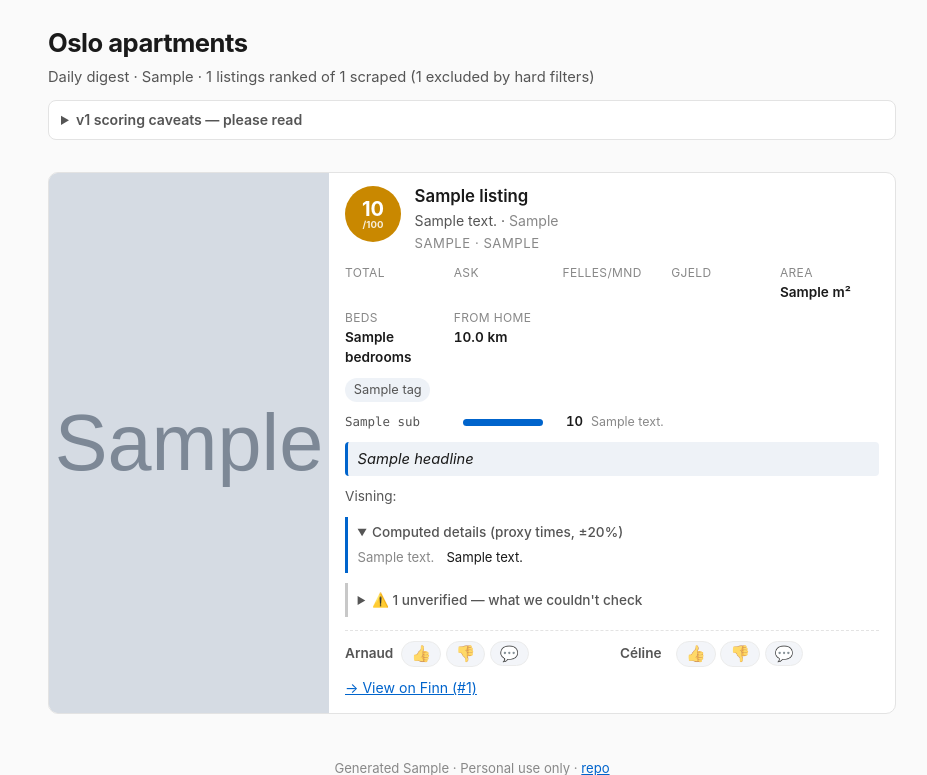
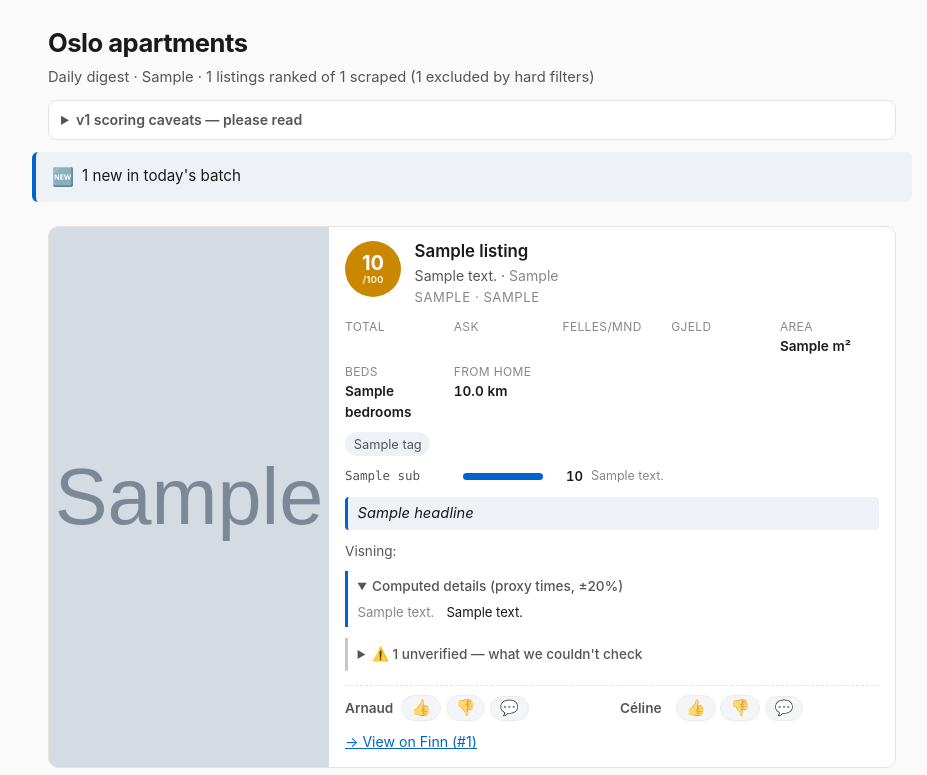
Before and after one commit to arnaud-boop/oslo-apartment-hunt, a Python web app: template templates/index.html.j2 in a window 1280 px wide. Shown: the top 775 px of the page, without its empty margins (168-1095 px from the left). Run offline with Jinja, Linux system fonts and the light colour scheme; the template is opened without the code that fills it: most values are stand-ins (such as "Sample title", 1, 10 or a date in 2020); grey boxes marked "Sample" are stand-in pictures.

Commit message:
v1.1: history tracking + 🆕 NEW tag (per-voter, persists until acked)
v1.1: history tracking + 🆕 NEW tag (per-voter, persists until acked)

```diff
--- a/static/style.css
+++ b/static/style.css
@@ -368,6 +368,47 @@ a:hover { color: var(--accent-hover); }
   font-size: 0.88rem;
 }
 
+/* ----- new arrivals banner ----- */
+
+.new-arrivals-banner {
+  max-width: 880px;
+  margin: 0 auto;
+  padding: 0.75rem 1rem;
+  background: var(--tag-bg);
+  border-left: 4px solid var(--accent);
+  border-radius: 6px;
+  font-size: 0.95rem;
+  color: var(--fg);
+  display: flex;
+  align-items: center;
+  gap: 0.5rem;
+  margin-top: -0.25rem;
+  margin-bottom: 0.5rem;
+}
+.new-arrivals-icon { font-size: 1.1rem; }
+.new-arrivals-suffix { color: var(--fg-faint); font-size: 0.85rem; }
+
+/* ----- 🆕 NEW per-listing tag ----- */
+/* Always rendered on cards with data-new-in-batch="1"; CSS hides it for any
+ * voter who has already acknowledged (voted/noted). Read-only viewers
+ * (no ?v= URL param) see no NEW tags. */
+
+.new-tag {
+  background: var(--score-high);
+  color: white;
+  font-weight: 600;
+  letter-spacing: 0.02em;
+}
+
+/* Hide NEW tag by default; voter-specific rules below opt back in. */
+.new-tag { display: none; }
+body[data-voter="arnaud"] [data-finn-id]:not([data-arnaud-acked="1"]) .new-tag {
+  display: inline-block;
+}
+body[data-voter="celine"] [data-finn-id]:not([data-celine-acked="1"]) .new-tag {
+  display: inline-block;
+}
+
 /* ----- voting block ----- */
 
 .voting-block {
--- a/static/votes.js
+++ b/static/votes.js
@@ -39,6 +39,11 @@
     });
   }
 
+  // Banner count is server-rendered as the collective "new in batch"
+  // figure. Recompute it once now to reflect the current voter's
+  // acknowledged state (e.g. 5 new total but you've already acked 2 → 3).
+  refreshBannerCount();
+
   function fetchAllVotes() {
     fetch(ENDPOINT, { method: "GET", cache: "no-cache" })
       .then(function (r) {
@@ -58,12 +63,38 @@
       const finn = String(row.finn_id || "");
       const voter = String(row.voter || "").toLowerCase();
       if (!finn || !voter) return;
-      const card = document.querySelector('[data-finn-id="' + cssEscape(finn) + '"]');
+      const card = document.querySelector(
+        'article[data-finn-id="' + cssEscape(finn) + '"]'
+      );
       if (!card) return;
       const column = card.querySelector('.vote-column[data-voter="' + voter + '"]');
-      if (!column) return;
-      setColumnState(column, row.vote || "", row.note || "");
+      if (column) setColumnState(column, row.vote || "", row.note || "");
+      setAckedAttr(card, voter, row.vote, row.note);
     });
+    refreshBannerCount();
+  }
+
+  function setAckedAttr(card, voter, vote, note) {
+    const acked = (vote && vote !== "") || (note && note !== "");
+    const attr = "data-" + voter + "-acked";
+    if (acked) card.setAttribute(attr, "1");
+    else card.removeAttribute(attr);
+  }
+
+  function refreshBannerCount() {
+    if (!VOTER) return;
+    const banner = document.querySelector(".new-arrivals-banner");
+    if (!banner) return;
+    const counter = banner.querySelector("[data-new-banner-count]");
+    const suffix = banner.querySelector("[data-new-banner-suffix]");
+    // Count cards that are new-in-batch AND not acked by current voter.
+    const cards = document.querySelectorAll(
+      'article[data-new-in-batch="1"]:not([data-' + VOTER + '-acked="1"])'
+    );
+    if (counter) counter.textContent = String(cards.length);
+    if (suffix) suffix.textContent = " (for you)";
+    if (cards.length === 0) banner.style.display = "none";
+    else banner.style.display = "";
   }
 
   function setColumnState(column, vote, note) {
@@ -96,7 +127,18 @@
     });
     setStatus(card, "pending");
     postVote({ finn_id: finnId, voter: VOTER, vote: newVote })
-      .then(function () { setStatus(card, "ok"); })
+      .then(function (data) {
+        setStatus(card, "ok");
+        // Server response carries the resulting (vote, note) — use it to
+        // sync the acked attribute (which controls the 🆕 NEW tag visibility).
+        setAckedAttr(
+          card,
+          VOTER,
+          (data && data.vote) || newVote,
+          (data && data.note) || ""
+        );
+        refreshBannerCount();
+      })
       .catch(function (err) {
         console.warn("[votes] vote POST failed:", err);
         setStatus(card, "err");
@@ -129,7 +171,7 @@
 
     setStatus(card, "pending");
     postVote({ finn_id: finnId, voter: VOTER, note: note })
-      .then(function () {
+      .then(function (data) {
         if (column) {
           const display = column.querySelector(".note-display");
           if (display) {
@@ -139,6 +181,13 @@
         }
         editor.classList.remove("expanded");
         setStatus(card, "ok");
+        setAckedAttr(
+          card,
+          VOTER,
+          (data && data.vote) || "",
+          (data && data.note) || note || ""
+        );
+        refreshBannerCount();
       })
       .catch(function (err) {
         console.warn("[votes] note POST failed:", err);
--- a/templates/index.html.j2
+++ b/templates/index.html.j2
@@ -29,10 +29,28 @@
   </details>
 </header>
 
+{% if new_in_batch_count and new_in_batch_count > 0 %}
+<div class="new-arrivals-banner" role="status" aria-live="polite">
+  <span class="new-arrivals-icon">🆕</span>
+  <span class="new-arrivals-text">
+    <span data-new-banner-count>{{ new_in_batch_count }}</span> new in today's batch
+    <span class="new-arrivals-suffix" data-new-banner-suffix></span>
+  </span>
+</div>
+{% endif %}
+
 <main class="listings">
   {% for s in scored %}
   {% set l = s.listing %}
-  <article class="listing-card" id="finn-{{ l.finn_id }}" data-finn-id="{{ l.finn_id }}">
+  {% set vote_state = votes.get(l.finn_id) if votes else None %}
+  {% set arnaud_acked = vote_state and ((vote_state.get('arnaud') or {}).get('vote') or (vote_state.get('arnaud') or {}).get('note')) %}
+  {% set celine_acked = vote_state and ((vote_state.get('celine') or {}).get('vote') or (vote_state.get('celine') or {}).get('note')) %}
+  {% set is_new_in_batch = l.finn_id in new_in_batch %}
+  <article class="listing-card" id="finn-{{ l.finn_id }}"
+           data-finn-id="{{ l.finn_id }}"
+           {% if is_new_in_batch %}data-new-in-batch="1"{% endif %}
+           {% if arnaud_acked %}data-arnaud-acked="1"{% endif %}
+           {% if celine_acked %}data-celine-acked="1"{% endif %}>
     <div class="card-photo">
       {% if l.image_url %}
         <img src="{{ l.image_url }}" alt="" loading="lazy">
@@ -92,8 +110,9 @@
         {% endif %}
       </div>
 
-      {% if s.tags %}
+      {% if s.tags or is_new_in_batch %}
       <div class="card-tags">
+        {% if is_new_in_batch %}<span class="tag new-tag">🆕 NEW</span>{% endif %}
         {% for t in s.tags %}<span class="tag">{{ t }}</span>{% endfor %}
       </div>
       {% endif %}
@@ -170,7 +189,6 @@
       </details>
       {% endif %}
 
-      {% set vote_state = votes.get(l.finn_id) if votes else None %}
       <div class="voting-block" data-finn-id="{{ l.finn_id }}">
         {% for v in ('arnaud', 'celine') %}
           {% set vstate = (vote_state.get(v) if vote_state else {}) or {} %}
```
Also changed, not shown: src/generator.py (+9 -0 lines), src/history.py (added, +101 -0 lines), src/main.py (+13 -0 lines).
